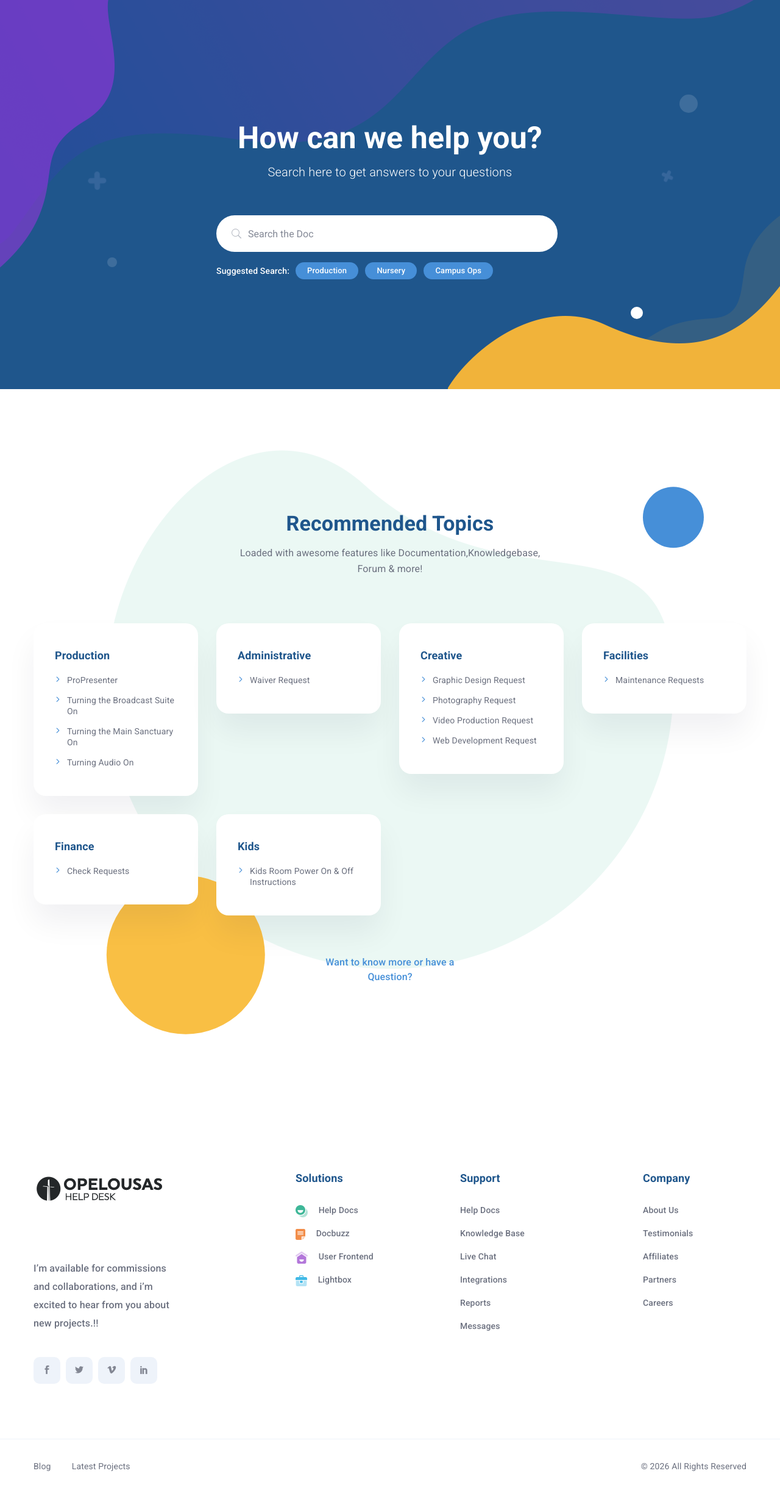
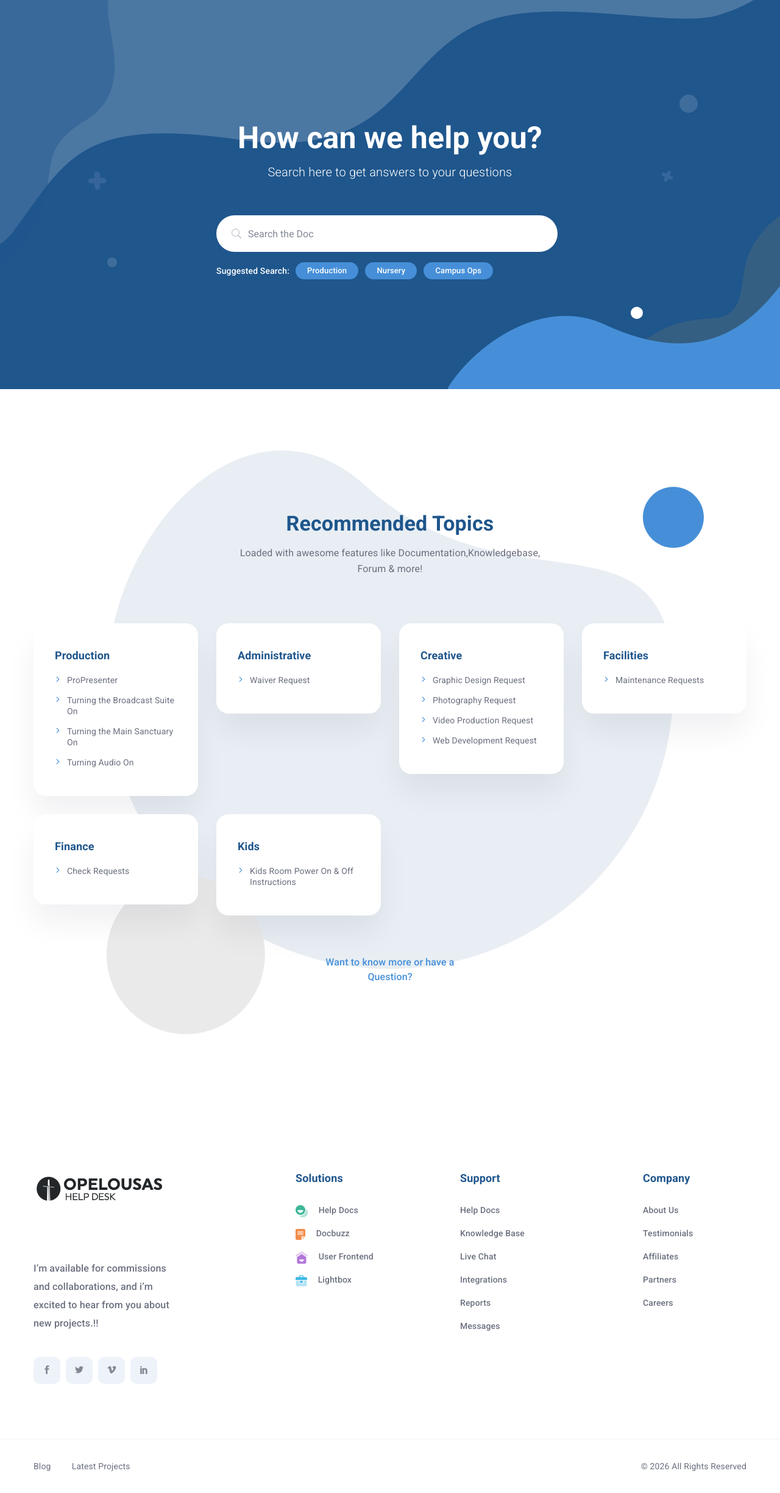
Before and after one commit to clerma/oschelpdesk, a Jekyll site: the page built from index.md, in a window 1280 px wide. Shown: the whole page at 61% size. Built offline with Jekyll 4.4.1, drawn with Linux system fonts in a browser that asks for light colours; nearby versions of some CDN libraries.

Commit message:
color changes

```diff
--- a/_sass/_home-creative.scss
+++ b/_sass/_home-creative.scss
@@ -367,7 +367,7 @@
   &.one {
     width: 260px;
     height: 260px;
-    background: #f9bf44;
+    background: #eaeaea;
     bottom: 120px;
     left: 120px;
   }
```
Also changed, not shown: img/new/._banner_shap1.png (added), img/new/._banner_shap2.png (added), img/new/._banner_shap4.png (added), img/new/._shap.png (added), img/new/banner_shap1.png, img/new/banner_shap2.png, img/new/banner_shap4.png, img/new/feedback_img.jpg (deleted), img/new/feedback_img_02.jpg (deleted), img/new/feedback_img_03.jpg (deleted), img/new/feedback_img_04.jpg (deleted), img/new/img_02.png (deleted), img/new/img_03.png (deleted), img/new/img_04.png (deleted), 1 more files.
